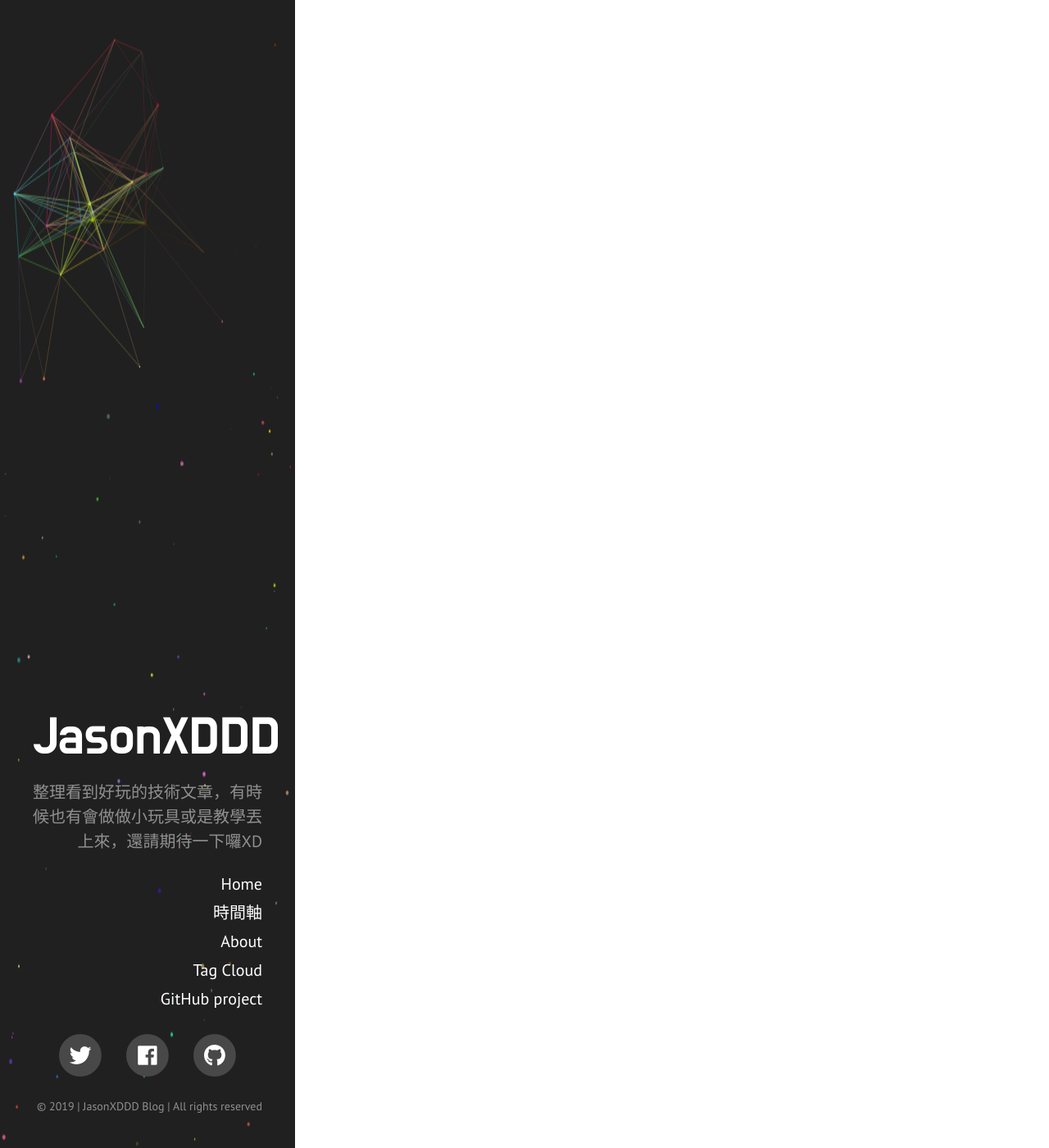
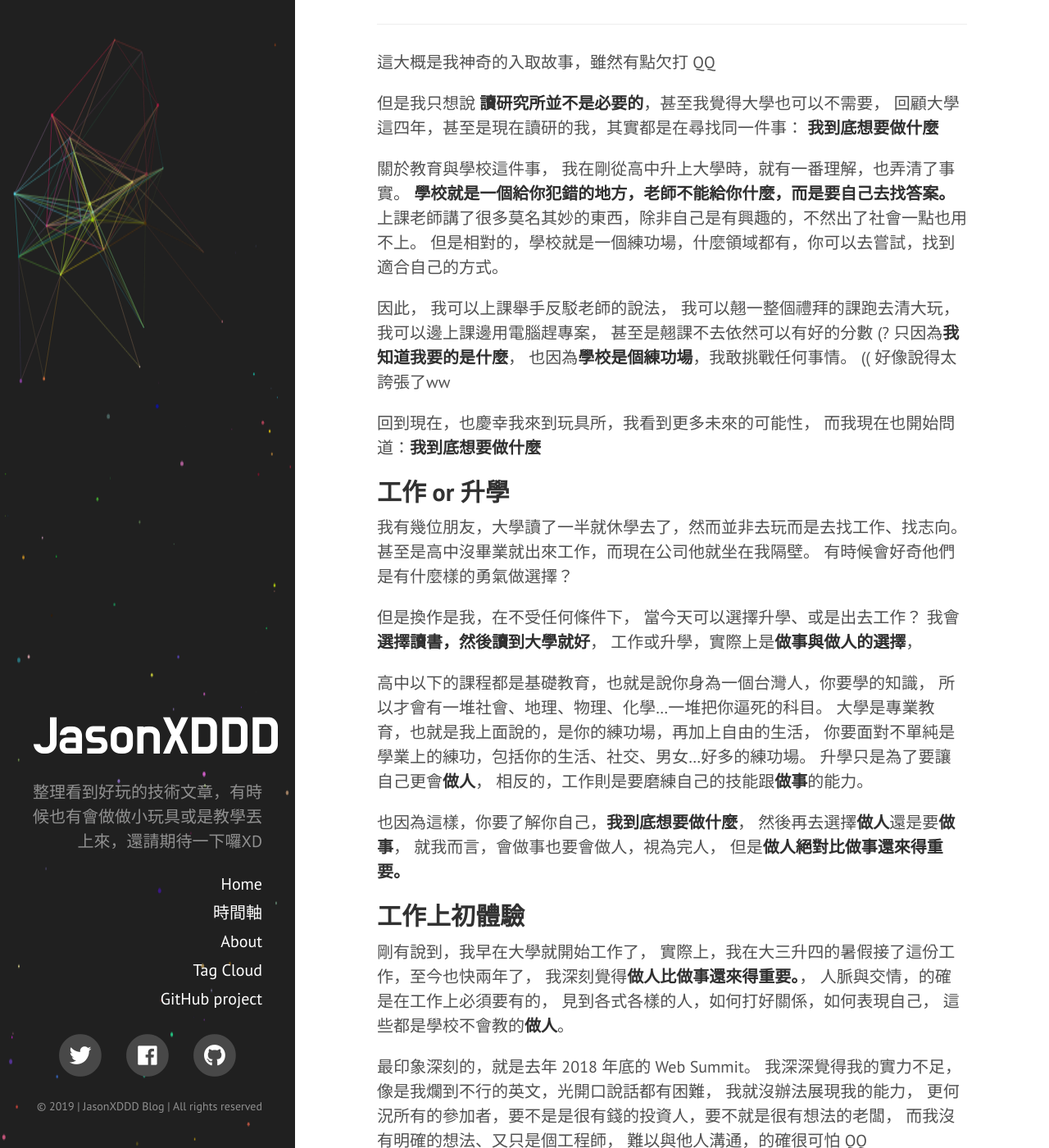
Before and after one commit to JasonXDDD/jasonxddd.github.io, a Jekyll site: the page built from _posts/2019-03-17-frontend-my-life.md, in a window 1280 px wide and 1400 px high, scrolled down 901 px. Shown: the whole window at 82% size. Built offline with Jekyll 4.4.1, drawn with Linux system fonts in a browser that asks for light colours; nearby versions of some CDN libraries; Markdown is read by kramdown in place of the engine named in the settings; comment, search, counter and statistics services are not loaded; some of the changed text lies outside the part shown.

Commit message:
[2019-03-17] finsih

```diff
--- a/_posts/2019-03-17-frontend-my-life.md
+++ b/_posts/2019-03-17-frontend-my-life.md
@@ -13,4 +13,118 @@ signature  : true
 包誇上班這幾年，還有以前朋友們的處境與未來方向 XD
 
 ## 讀研的必要性
-當時，我之所以會進來**北教大玩具所**，完全只是因為我不想浪費我的大學成績，
+
+> 當時，我之所以會進來**北教大玩具所**，完全只是因為我**不想浪費我的大學成績**
+> ((當然還是有家庭因素XD
+
+大四那年，每個人都在尋找畢業後要幹嘛，
+大多數人選擇學校的5年碩、有些人則是去工作、更少部分的人在拼更好的學校或是準備出國留學。
+
+而當時的我已經在工作一段時間了，其實很想畢業後直接進入職場，累積機驗值，
+況且我的專業主要是做網路前端，而且前端也是台灣前幾所大學李也幾乎不受重視的一個領域，
+那我還不如直接入社會磨練還比較有用。
+
+抱持這樣想的我直到我拿到歷年成績單，
+“嗯～我成績還算蠻好的“ ((被打XD
+
+看著大家忙來忙去，只因為四年成績不好而努力讀書用考試的進研究所，
+我實在也無法放棄我現在的大學分數，只好向老師詢問看看，
+沒想到因緣際會之下，得知學姊會做設計而來到玩具所，
+再加上高中朋友也是在這XD
+
+於是我就抱持著簽樂透的心情，去投這間學校，
+花一個晚上的時間整理自傳跟這四年的成果，
+面試當天等待的空擋，才開始做簡報，蒙混過關。
+
+老天真愛捉弄人，
+在畢業左右，我收到了入取通知。
+
+---
+
+這大概是我神奇的入取故事，雖然有點欠打 QQ
+
+但是我只想說 **讀研究所並不是必要的**，甚至我覺得大學也可以不需要，
+回顧大學這四年，甚至是現在讀研的我，其實都是在尋找同一件事：
+**我到底想要做什麼**
+
+關於教育與學校這件事，
+我在剛從高中升上大學時，就有一番理解，也弄清了事實。
+**學校就是一個給你犯錯的地方，老師不能給你什麼，而是要自己去找答案。**
+上課老師講了很多莫名其妙的東西，除非自己是有興趣的，不然出了社會一點也用不上。
+但是相對的，學校就是一個練功場，什麼領域都有，你可以去嘗試，找到適合自己的方式。
+
+因此，
+我可以上課舉手反駁老師的說法，
+我可以翹一整個禮拜的課跑去清大玩，
+我可以邊上課邊用電腦趕專案，
+甚至是翹課不去依然可以有好的分數 (?
+只因為**我知道我要的是什麼**，
+也因為**學校是個練功場**，我敢挑戰任何事情。
+(( 好像說得太誇張了ww
+
+回到現在，也慶幸我來到玩具所，我看到更多未來的可能性，
+而我現在也開始問道：**我到底想要做什麼**
+
+
+## 工作 or 升學
+
+我有幾位朋友，大學讀了一半就休學去了，然而並非去玩而是去找工作、找志向。
+甚至是高中沒畢業就出來工作，而現在公司他就坐在我隔壁。
+有時候會好奇他們是有什麼樣的勇氣做選擇？
+
+但是換作是我，在不受任何條件下，
+當今天可以選擇升學、或是出去工作？
+我會**選擇讀書，然後讀到大學就好**，
+工作或升學，實際上是**做事與做人的選擇**，
+
+高中以下的課程都是基礎教育，也就是說你身為一個台灣人，你要學的知識，
+所以才會有一堆社會、地理、物理、化學...一堆把你逼死的科目。
+大學是專業教育，也就是我上面說的，是你的練功場，再加上自由的生活，
+你要面對不單純是學業上的練功，包括你的生活、社交、男女...好多的練功場。
+升學只是為了要讓自己更會**做人**，
+相反的，工作則是要磨練自己的技能跟**做事**的能力。
+
+也因為這樣，你要了解你自己，**我到底想要做什麼**，
+然後再去選擇**做人**還是要**做事**，
+就我而言，會做事也要會做人，視為完人，
+但是**做人絕對比做事還來得重要。**
+
+
+## 工作上初體驗
+
+剛有說到，我早在大學就開始工作了，
+實際上，我在大三升四的暑假接了這份工作，至今也快兩年了，
+我深刻覺得**做人比做事還來得重要。**，
+人脈與交情，的確是在工作上必須要有的，
+見到各式各樣的人，如何打好關係，如何表現自己，
+這些都是學校不會教的**做人**。
+
+最印象深刻的，就是去年 2018 年底的 Web Summit。
+我深深覺得我的實力不足，
+像是我爛到不行的英文，光開口說話都有困難，
+我就沒辦法展現我的能力，
+更何況所有的參加者，要不是是很有錢的投資人，要不就是很有想法的老闆，
+而我沒有明確的想法、又只是個工程師，
+難以與他人溝通，的確很可怕 QQ
+
+
+## 人生還很長找出答案
+
+以前上課的時候，都還會比較成績比你高比你厲害，輸的人都覺得很難過受霸凌，
+但是越來越大才知道，成績不代表一切，
+你的專業也是，我比你強比你資深，也不代表什麼，沒什麼好受委屈的，
+真的會影響自己的，是目標跟態度，
+就是我今天想說的**我到底想要做什麼**跟**做人**，
+
+但是講歸講，做起來的確不簡單 QQ
+我累積了4年才有這麼點成就，甚至還會猶豫徬徨，
+但是也沒關係，我現在還在學校，還只是個碩一，
+我還有機會犯錯，還有機會可以找到目標，
+我的人生還很長，還有機會找出答案。
+
+---
+這是我碩班第一個文章，不知道會不會是最後一個 0.0
+希望之後還有動力繼續寫XD
+先這樣
+
+XD
```
